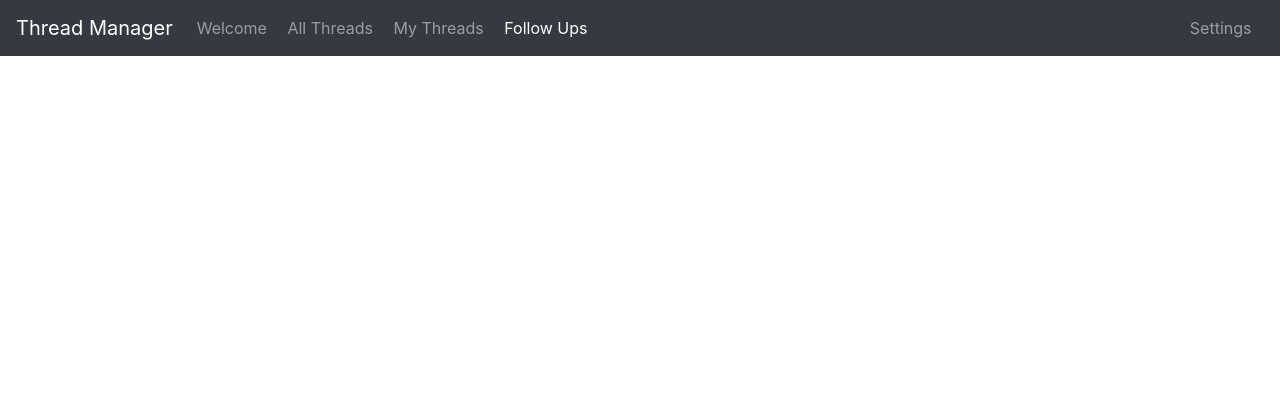
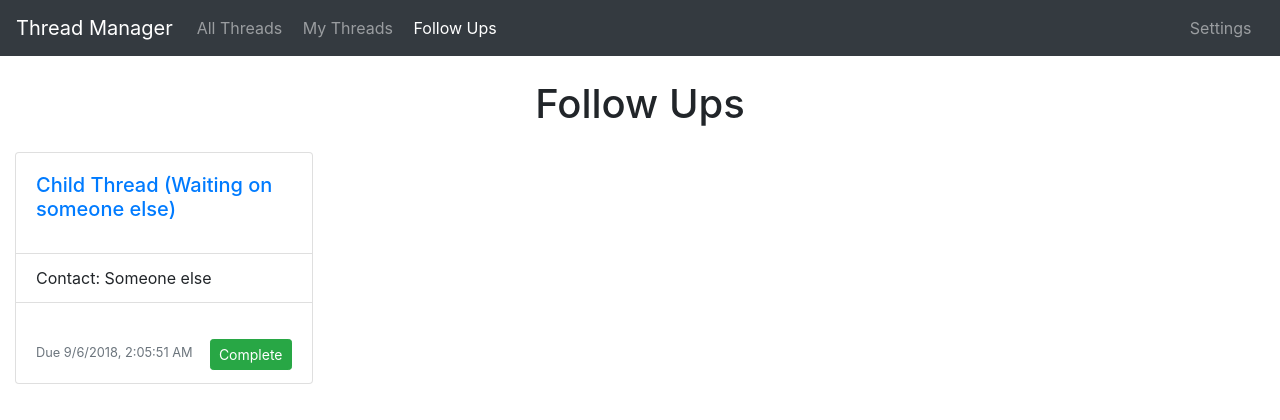
Before and after one commit to dLopreiato/thread-manager-spa, a React (Create React App) app in the folder app/: page /#/list/follow-ups in a window 1280 px wide. Shown: the top 420 px of the page. Built offline with nearby package versions, Linux system fonts and the light colour scheme.

Commit message:
Complete all dynamic views

```diff
--- a/app/src/App.js
+++ b/app/src/App.js
@@ -21,10 +21,15 @@
   }
 
   /**
-   * @returns {Array(Thread)} A list of threads to start the application with.
+   * @returns {Thread[]} A list of threads to start the application with.
    */
   initializeThreads() {
     // for now, prepopulate threads
+    var thread6 = new Thread();
+    thread6.name = 'Child Thread that is finished';
+    thread6.waitingOn = 'Me';
+    thread6.completed = new Date();
+
     var thread5 = new Thread('a');
     thread5.name = 'Child Thread (child of child thread)';
     thread5.waitingOn = 'Me';
@@ -42,6 +47,7 @@
     var thread2 = new Thread();
     thread2.name = 'Child Thread (Waiting on myself)';
     thread2.waitingOn = 'Me';
+    thread2.addDependency(thread6);
 
     var thread1 = new Thread();
     thread1.name = 'Child Thread (Waiting on someone else)';
@@ -58,7 +64,7 @@
     thread0.addDependency(thread3);
     thread0.addDependency(thread4);
 
-    return [thread0, thread1, thread2, thread3, thread4, thread5];
+    return [thread0, thread1, thread2, thread3, thread4, thread5, thread6];
   }
 
   getThread(id) {
@@ -70,9 +76,24 @@
       <Router>
         <div>
           <NavigationBar />
-          <Route path="/list/all" render={() => <CardsView threads={this.state.threads} />} />
+
+          <Route path="/list/all" render={() =>
+            <CardsView
+              threads={this.state.threads}
+              title="All Threads" />} />
+
+          <Route path="/list/my-to-do" render={() =>
+            <CardsView
+              threads={this.state.threads.filter((t) => t.isCompletableByMe())}
+              title="My Threads" />} />
+
+          <Route path="/list/follow-ups" render={() =>
+            <CardsView
+              threads={this.state.threads.filter((t) => t.needsFollowUp())}
+              title="Follow Ups" />} />
+
           <Route path="/thread/:id" render={({ match }) => <ThreadView thread={this.getThread(match.params.id)} />} />
-          <Route path="/welcome" render={() => <WelcomeView />} />
+          <Route exact path="/" render={() => <WelcomeView />} />
           <Route path="/settings" render={() => <SettingsView />} />
         </div>
       </Router>
--- a/app/src/contentViews/CardsView.js
+++ b/app/src/contentViews/CardsView.js
@@ -6,14 +6,10 @@
     return (
       <main role="main" className="container-fluid">
         <div>
-          <h1 className="text-center pb-3">Follow Ups</h1>
+          <h1 className="text-center pb-3">{this.props.title}</h1>
         </div>
         <div className="card-columns">
-          <ThreadCard />
-          <ThreadCard />
-          <ThreadCard />
-          <ThreadCard />
-          <ThreadCard />
+          {this.props.threads.map((thread) => <ThreadCard thread={thread} key={thread.id} />)}
         </div>
       </main>
     );
--- a/app/src/contentViews/ThreadCard.js
+++ b/app/src/contentViews/ThreadCard.js
@@ -2,23 +2,85 @@
 import {Link} from 'react-router-dom';
 
 class ThreadCard extends Component {
+
+  notImplemented(event) {
+    console.warn('onChange not implemented');
+  }
+
+  getDependencyPills() {
+    const maxPills = 3;
+
+    let pills = this.props.thread.dependentOn.slice(0,maxPills).map((thread) =>
+      <Link className="badge badge-pill badge-secondary mx-1" to={'/thread/' + thread.id} key={thread.id}>
+        {thread.name}
+      </Link>);
+
+    return (
+      <p className="card-text">
+        {pills}
+        {this.props.thread.dependentOn.length > maxPills &&
+          <span className='badge badge-pill badge-secondary mx-1'>. . .</span>
+        }
+      </p>
+    );
+  }
+
+  getActionButton() {
+    if (this.props.thread.completed != null)
+    {
+      return (
+        <button className="btn btn-secondary btn-sm float-right" type="button" disabled>Completed</button>
+      );
+    }
+    else {
+      return (
+        <button className="btn btn-success btn-sm float-right" type="button" onClick={this.notImplemented} >Complete</button>
+      );
+    }
+  }
+
   render() {
     return (
       <div className="card">
         <div className="card-body">
           <h5 className="card-title">
-            <Link className="card-link" to="/thread/abcdefgh">This is Some Thread</Link>
-            </h5>
-          <p className="card-text">This is where the thread notes would go. This particular thread is one for myself. This is a longer card with supporting text below as a natural lead-in to additional content. This content is a little bit longer.</p>
-          <p className="card-text"><a className="badge badge-pill badge-secondary" href="#thread/iunfdsa">The Thread This Is Dependent On </a></p>
+            <Link className="card-link" to={"/thread/" + this.props.thread.id}>{this.props.thread.name}</Link>
+          </h5>
+        </div>
+        {this.props.thread.waitingOn !== "Me" &&
+          <ul className="list-group list-group-flush">
+            <li className="list-group-item">Contact: {this.props.thread.waitingOn}</li>
+          </ul>
+        }
+        <div className="card-body">
+
+          {this.props.thread.notes != null &&
+            <p className="card-text">
+              {this.props.thread.notes}
+            </p>
+          }
+
+          {this.props.thread.dependentOn != null &&
+            this.getDependencyPills()
+          }
+
           <p className="card-text">
-            <small className="text-muted">Due Tomorrow</small>
-            <button className="btn btn-success btn-sm float-right" type="button">Complete</button>
+            <small className="text-muted">
+              {this.props.thread.nextExpectedUpdate != null &&
+                'Due ' + this.props.thread.nextExpectedUpdate.toLocaleString()
+              }
+              &nbsp;
+            </small>
+
+            {this.getActionButton()}
           </p>
+
         </div>
       </div>
     );
   }
+
+
 }
 
 export default ThreadCard;
--- a/app/src/contentViews/ThreadView.js
+++ b/app/src/contentViews/ThreadView.js
@@ -3,6 +3,10 @@
 import {Link} from 'react-router-dom';
 
 class ThreadView extends Component {
+
+  notImplemented(event) {
+    console.warn('onChange not implemented');
+  }
 
   logDateChange(event)
   {
@@ -26,40 +30,40 @@
         <div className="form-group row">
           <label htmlFor="threadName" className="col-sm-3 col-form-label">Name</label>
           <div className="col-sm-9">
-            <input type="text" className="form-control" id="threadName" value={this.props.thread.name} />
+            <input type="text" className="form-control" id="threadName" value={this.props.thread.name} onChange={this.notImplemented} />
           </div>
         </div>
 
         <div className="form-group row">
           <label htmlFor="waitingOn" className="col-sm-3 col-form-label">Waiting On</label>
           <div className="col-sm-4">
-            <input type="text" className="form-control" id="waitingOn" value={this.props.thread.waitingOn} />
+            <input type="text" className="form-control" id="waitingOn" value={this.props.thread.waitingOn} onChange={this.notImplemented} />
           </div>
         </div>
 
         <div className="form-group">
           <label htmlFor="notes">Notes</label>
-          <textarea className="form-control" id="notes" value={this.props.thread.notes}></textarea>
+          <textarea className="form-control" id="notes" value={this.props.thread.notes} onChange={this.notImplemented}></textarea>
         </div>
 
         <div className="form-group row">
           <label htmlFor="realized" className="col-sm-3 col-form-label">Realized</label>
           <div className="col-sm-3">
-            <input type="date" className="form-control" id="realized" defaultValue={this.renderDateForValue(this.props.thread.realized)} />
+            <input type="date" className="form-control" id="realized" value={this.renderDateForValue(this.props.thread.realized)} onChange={this.notImplemented} />
           </div>
         </div>
 
         <div className="form-group row">
           <label htmlFor="nextExpectedUpdate" className="col-sm-3 col-form-label">Next Expected Update</label>
           <div className="col-sm-3">
-            <input type="date" className="form-control" id="nextExpectedUpdate" defaultValue={this.renderDateForValue(this.props.thread.nextExpectedUpdate)} />
+            <input type="date" className="form-control" id="nextExpectedUpdate" value={this.renderDateForValue(this.props.thread.nextExpectedUpdate)} onChange={this.notImplemented} />
           </div>
         </div>
 
         <div className="form-group row">
           <label htmlFor="completed" className="col-sm-3 col-form-label">Completed On</label>
           <div className="col-sm-3">
-            <input type="date" className="form-control" id="completed" defaultValue={this.renderDateForValue(this.props.thread.nextExpectedUpdate)} />
+            <input type="date" className="form-control" id="completed" value={this.renderDateForValue(this.props.thread.completed)} onChange={this.notImplemented} />
           </div>
         </div>
 
@@ -68,21 +72,21 @@
         <div className="form-group row">
           <label htmlFor="dependencyOf" className="col-sm-3 col-form-label">Dependency Of</label>
           <div className="col-sm-9" id="dependencyOf">
-            <Select placeholder="Select a Task..." options={[{value: 'plchldr', label: 'Placeholder'}]} isMulti={true} value={[{value: 'plchldr', label: 'Placeholer'}]} />
+            <Select placeholder="Select a Task..." options={[{value: 'plchldr', label: 'Placeholder'}]} isMulti={true} value={[{value: 'plchldr', label: 'Placeholer'}]} onChange={this.notImplemented} />
           </div>
         </div>
 
         <div className="form-group row">
           <label htmlFor="dependentOn" className="col-sm-3 col-form-label">Dependent On</label>
           <div className="col-sm-9" id="dependentOn">
-            <Select placeholder="Select a Task..." options={[{value: 'chocolate1', label: <span>Chocolate<Link to="/thread/a">&#8594;</Link></span>}]} isMulti={true} />
+            <Select placeholder="Select a Task..." options={[{value: 'chocolate1', label: <span>Chocolate<Link to="/thread/a">&#8594;</Link></span>}]} isMulti={true} onChange={this.notImplemented} />
           </div>
         </div>
 
         <div className="row">
           <div className="col-12 text-right">
-            <button type="button" className="btn btn-success mx-1">Complete Thread</button>
-            <button type="button" className="btn btn-primary mx-1">Save changes</button>
+            <button type="button" className="btn btn-success mx-1" onClick={this.notImplemented}>Complete Thread</button>
+            <button type="button" className="btn btn-primary mx-1" onClick={this.notImplemented}>Save changes</button>
           </div>
         </div>
       </main>
--- a/app/src/navigation/NavigationBar.js
+++ b/app/src/navigation/NavigationBar.js
@@ -6,14 +6,13 @@
   render() {
     return (
         <nav className="navbar navbar-expand-md navbar-dark bg-dark fixed-top">
-          <Link className="navbar-brand" to="/list/all">Thread Manager</Link>
+          <Link className="navbar-brand" to="/">Thread Manager</Link>
 
           <button className="navbar-toggler" type="button" data-toggle="collapse" data-target="#navContent" aria-controls="navContent" aria-expanded="false" aria-label="Toggle navigation">
             <span className="navbar-toggler-icon"></span>
           </button>
           <div className="collapse navbar-collapse" id="navContent">
             <ul className="navbar-nav mr-auto">
-              <NavigationLink to="/welcome" text="Welcome" />
               <NavigationLink to="/list/all" text="All Threads" />
               <NavigationLink to="/list/my-to-do" text="My Threads" />
               <NavigationLink to="/list/follow-ups" text="Follow Ups" />
```
